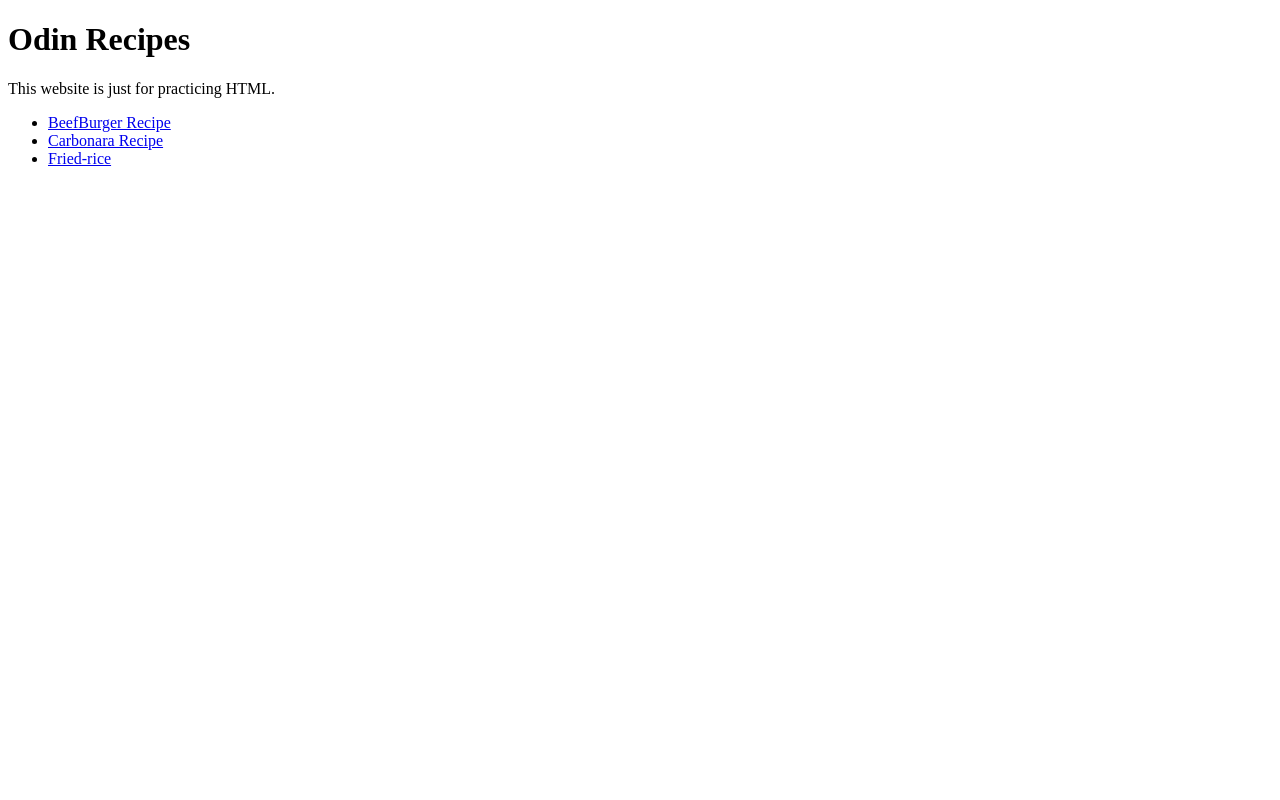
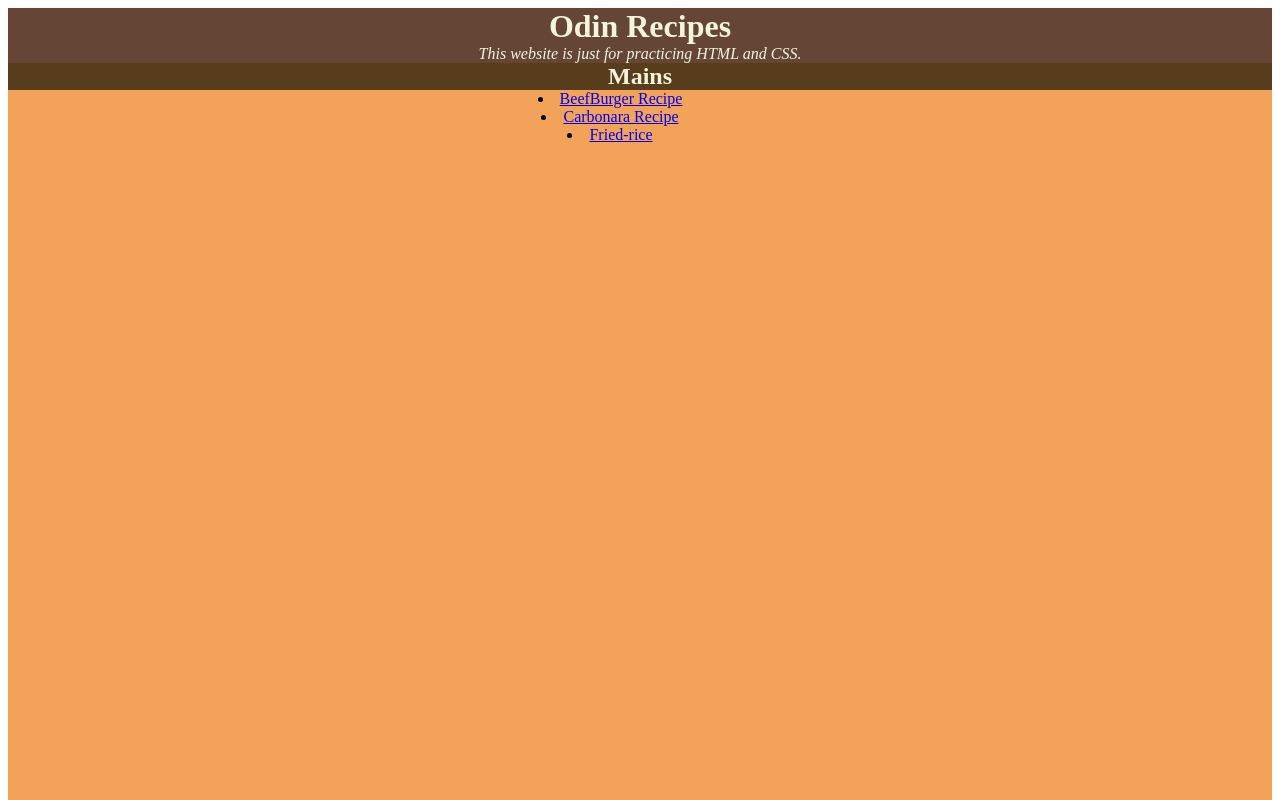
Before and after one commit to Blazenbull/odin-recipes, a plain HTML site: page index.html in a window 1280 px wide. Shown: the top 800 px of the page. Drawn offline with Linux system fonts and the light colour scheme.

Commit message:
added some CSS to homepage

```diff
--- a/index.html
+++ b/index.html
@@ -4,10 +4,14 @@
     <meta charset="UTF-8">
     <meta name="viewport" content="width=device-width, initial-scale=1.0">
     <title>Odin-recipes</title>
+    <link rel="stylesheet" href="styles.css">
 </head>
 <body>
     <h1>Odin Recipes</h1>
-    <p>This website is just for practicing HTML.</p>
+    <p>This website is just for practicing HTML and CSS.</p>
+    <div>
+        <h2>Mains</h2>
+    </div>
     <ul>
         <li><a href="./recipes/beef-burger.html">BeefBurger Recipe</a></li>
         <li><a href="./recipes/carbonara.html">Carbonara Recipe</a></li>
--- /dev/null
+++ b/styles.css
@@ -0,0 +1,27 @@
+
+h1, p{
+    background-color: #644536;
+    color:beige;
+    text-align: center;
+    margin: 0;
+}
+p{
+    font-style:italic;
+}
+div,h2{
+    background-color: #573D1C;
+    color:beige;
+    margin: 0;
+    text-align: center;
+}
+ul{
+    background-color: #F2A359;
+    display: block;
+    list-style-position: inside;
+    margin: 0;
+    text-align: center;
+    padding-right: 100px;
+    padding-bottom: 100%;
+
+
+}
```
